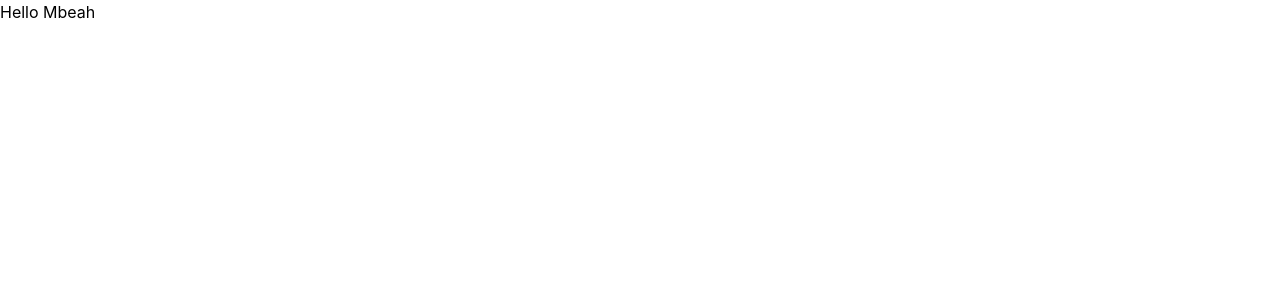
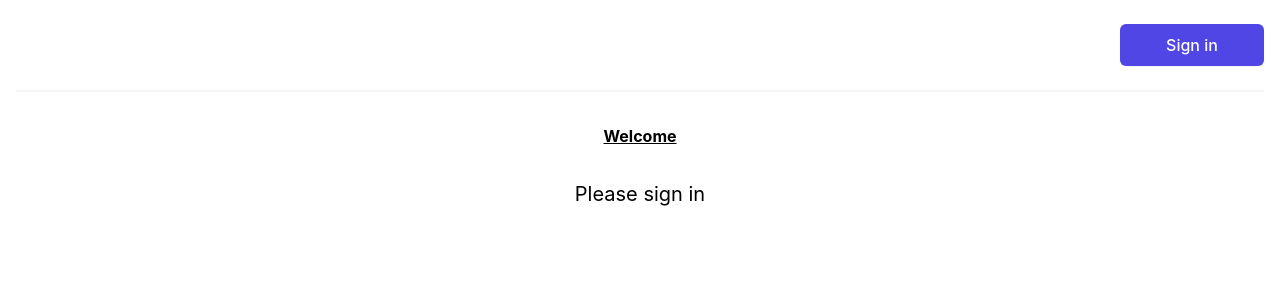
Before and after one commit to Kratosgado/react-state-management, a React (Create React App) app: page / in a window 1280 px wide. Shown: the top 300 px of the page. Built offline with nearby package versions, Linux system fonts and the light colour scheme.

Commit message:
use prop drilling for state management

```diff
--- a/src/App.tsx
+++ b/src/App.tsx
@@ -1,8 +1,77 @@
+import { useReducer } from 'react';
 import './App.css';
+import { User, authenticate } from './api/authenticate';
+import { Header } from './Header';
+import { Main } from './Main';
+import { authorize } from './api/authorize';
+
+interface State {
+  user: undefined | User,
+  permissions: undefined | string[],
+  loading: boolean,
+};
+
+const initialState: State = {
+  user: undefined,
+  permissions: undefined,
+  loading: false,
+};
+
+type Action = {
+  type: "authenticate"
+} | {
+  type: "authenticated",
+  user: User | undefined
+} | {
+  type: "authorize"
+} | {
+  type: "authorized",
+  permissions: string[],
+}
+
+function reducer(state: State, action: Action): State {
+  switch (action.type) {
+    case "authenticate":
+      return { ...state, loading: true };
+    case "authenticated":
+      return {...state, loading: false, user: action.user}
+    case "authorize":
+      return { ...state, loading: true };
+    case "authorized":
+      return {...state, loading: false, permissions: action.permissions}
+    default:
+      return state;
+  }
+}
 
 function App() {
+  const [{ user, permissions, loading }, dispatch] = useReducer(reducer, initialState);
+
+  async function handleSignInClick() {
+    dispatch({ type: "authenticate" });
+    const authenticatedUser = await authenticate();
+    dispatch({
+      type: "authenticated",
+      user: authenticatedUser,
+    });
+    if (authenticatedUser !== undefined) {
+      dispatch({ type: "authorize" });
+      const authorizedPermissions = await authorize(authenticatedUser.id);
+      dispatch({
+        type: "authorized",
+        permissions: authorizedPermissions,
+      });
+    }
+  }
   return (
-    <h1>Hello Mbeah</h1>
+    <div className='max-w-7x1 mx-auto px-4'>
+      <Header
+        user={user}
+        onSignInClick={handleSignInClick}
+        loading={loading}
+      />
+      <Main user={user} permissions={permissions} />
+    </div>
   );
 }
 
--- a/src/Content.tsx
+++ b/src/Content.tsx
@@ -8,11 +8,11 @@ export function Content({ permissions }: Props) {
    if (permissions === undefined) return null;
 
    return permissions.includes('admin') ? (
-      <p className="mt-4 text-l text-center">
+      <p className="mt-4 text-xl text-center">
          Some important stuff that only an admin can do
       </p>
    ) : (
-         <p className="mt-4 text-l text-center">
+         <p className="mt-4 text-xl text-center">
             Insufficient permissions
          </p>
    )
--- a/src/Header.tsx
+++ b/src/Header.tsx
@@ -22,8 +22,7 @@ export function Header({ user, onSignInClick, loading }: Props) {
                      font-medium text-white bg-indigo-600 hover:bg-indigo-700
                   "
                   disabled={loading}
-                  title={loading ? '...' : 'Sign in'}
-               />
+               >{loading ? '...' : 'Sign in'}</button>
          )}
       </header>
    )
```
